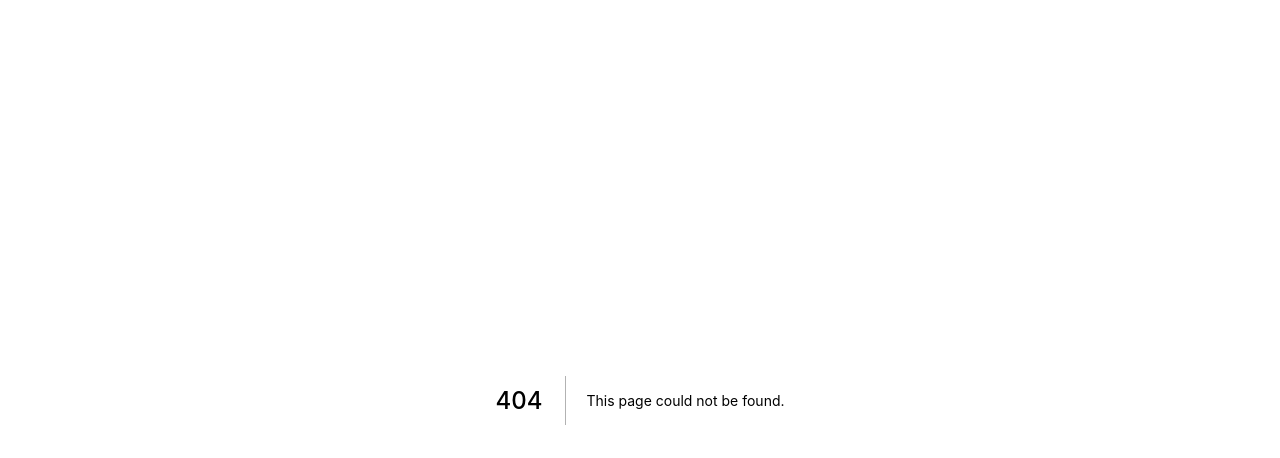
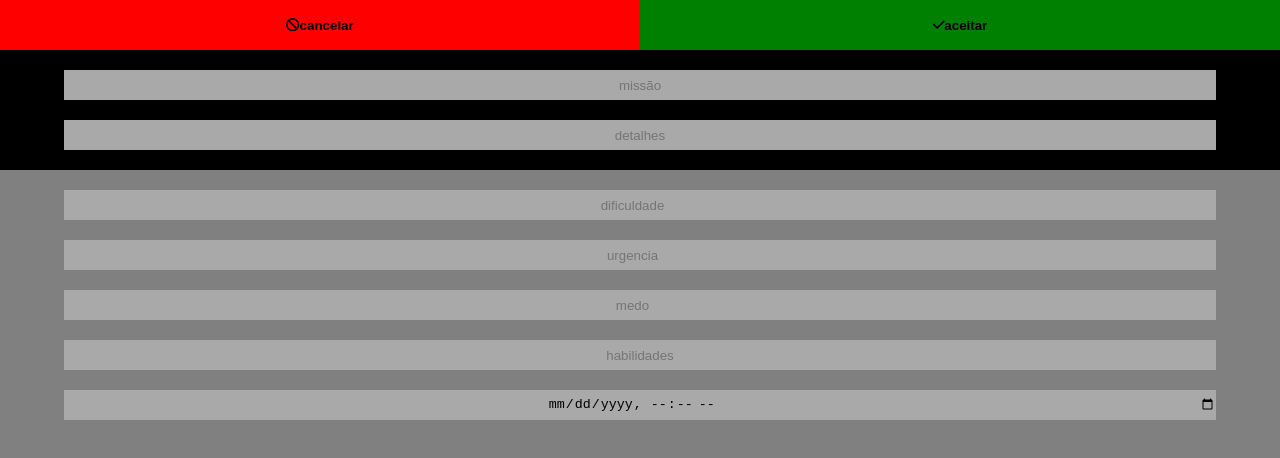
Before and after one commit to ArturVRSampaio/rpglife, a Next.js app: page /edit in a window 1280 px wide. Before the commit this address had no page. Shown: the top 458 px of the page. Built offline with nearby package versions, Linux system fonts and the light colour scheme.

Commit message:
criando tela de edição

```diff
--- /dev/null
+++ b/src/pages/edit.tsx
@@ -0,0 +1,36 @@
+import React from "react";
+import type { NextPage } from 'next'
+import styles from "../styles/Home.module.css";
+import {FontAwesomeIcon} from "@fortawesome/react-fontawesome";
+import {faCancel, faCheck, faStar} from "@fortawesome/free-solid-svg-icons";
+
+
+const Home: NextPage = () => {
+  return (
+      <div>
+          <div className={styles.editButtonsBox}>
+              <button className={styles.cancelEditButton }>
+                  <FontAwesomeIcon icon={faCancel}/> cancelar
+              </button>
+              <button className={styles.acceptEditButton}>
+                  <FontAwesomeIcon icon={faCheck}/> aceitar
+              </button>
+          </div>
+
+          <div className={styles.missionTitle}>
+              <input type="text" placeholder="missão"/>
+              <input type="text" placeholder="detalhes"/>
+          </div>
+
+          <div className={styles.form}>
+              <input type="number" placeholder="dificuldade"/>
+              <input type="number" placeholder="urgencia"/>
+              <input type="number" placeholder="medo"/>
+              <input type="text" placeholder="habilidades"/>
+              <input type="datetime-local"/>
+          </div>
+      </div>
+  )
+}
+
+export default Home
--- a/src/pages/index.tsx
+++ b/src/pages/index.tsx
@@ -1,5 +1,4 @@
 import type { NextPage } from 'next'
-import styles from '../styles/Home.module.css'
 import NavbarComponent from "../components/navbarComponent";
 import ScheduleContent from "../components/scheduleContent/scheduleContent";
 
@@ -8,8 +7,6 @@ const Home: NextPage = () => {
       <>
       <NavbarComponent/>
       <ScheduleContent/>
-
-
       </>
   )
 }
--- a/src/styles/Home.module.css
+++ b/src/styles/Home.module.css
@@ -69,3 +69,68 @@
   justify-content: center;
   align-items: center;
 }
+
+
+.editButtonsBox{
+  width: 100%;
+  display: flex;
+  flex-direction: row;
+}
+
+
+.editButtonsBox > button{
+  width: 50%;
+  height: 50px;
+  color: black;
+  font-weight: bold;
+  border: none;
+  display: flex;
+  align-content: center;
+  justify-content: center;
+  align-items: center;
+}
+.cancelEditButton{
+  background-color: red;
+}
+.acceptEditButton{
+  background-color: green;
+}
+
+
+.missionTitle{
+  display: flex;
+  flex-direction: column;
+  background-color: black;
+  gap: 20px;
+  padding-top: 20px;
+  padding-bottom: 20px;
+}
+
+.missionTitle > input{
+  width: 90%;
+  margin: 0 auto;
+
+  border: none;
+  background-color: darkgray;
+  height: 30px;
+  text-align: center;
+}
+
+.form{
+  padding-top: 20px;
+  width: 90%;
+  margin: 0 auto;
+
+  display: flex;
+  flex-direction: column;
+  gap: 20px;
+
+}
+
+.form > input{
+  border: none;
+  width: 100%;
+  background-color: darkgray;
+  height: 30px;
+  text-align: center;
+}
```
